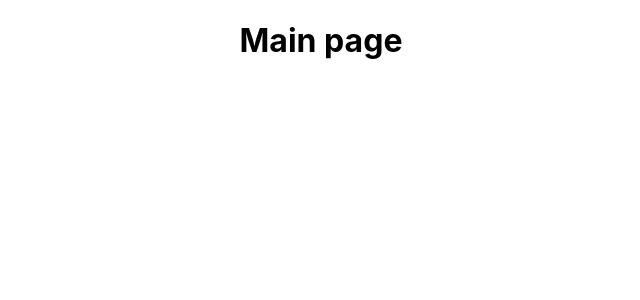
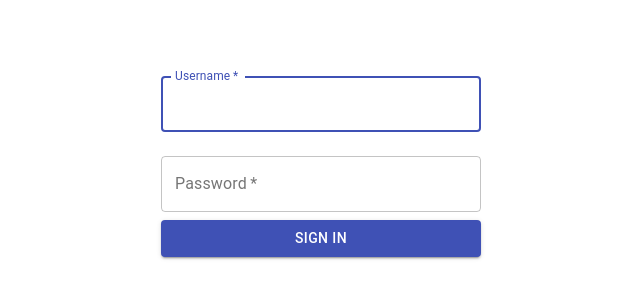
Before and after one commit to sergedontsa/poketext, a React (Create React App) app in the folder frontend/: page / in a window 1280 px wide. Shown: the top 300 px of the page, without its empty margins (319-959 px from the left). Built offline with nearby package versions, Linux system fonts and the light colour scheme.

Commit message:
added pages Login, main, pokemonselection, itemselection

```diff
--- a/frontend/src/App.js
+++ b/frontend/src/App.js
@@ -1,10 +1,23 @@
 import './App.css';
+import React, { Component } from 'react';
+import { BrowserRouter, Route, Switch } from 'react-router-dom';
+import Login from './Login';
+import Main from './Main';
+import PokemonSelection from "./PokemonSelection";
+import ItemSelection from "./ItemSelection";
+import Battle from "./Battle";
 
-function App() {
+function App(){
   return (
-    <div className="App">
-      <h1>Main page</h1>
-    </div>
+    <main>
+        <Switch>
+            <Route path='/' component={Login} exact/>
+            <Route path='/main' component={Main}/>
+            <Route path='/pokemonselection' component={PokemonSelection}/>
+            <Route path='/itemselection' component={ItemSelection}/>
+            <Route path='/battle' component={Battle}/>
+        </Switch>
+    </main>
   );
 }
 
--- /dev/null
+++ b/frontend/src/ItemSelection.js
@@ -0,0 +1,13 @@
+import React, { useState } from "react";
+import Button from '@material-ui/core/Button';
+
+export default function PokemonSelection() {
+    return(
+        <div>
+            <Button
+                variant="contained"
+                color="primary">
+                Select Heal Potion</Button>
+        </div>
+    );
+}
--- /dev/null
+++ b/frontend/src/Login.css
@@ -0,0 +1,10 @@
+@media all and (min-width: 480px) {
+    .Login {
+        padding: 60px 0;
+    }
+
+    .Login form {
+        margin: 0 auto;
+        max-width: 320px;
+    }
+}
--- /dev/null
+++ b/frontend/src/Login.js
@@ -0,0 +1,52 @@
+import React, { useState } from "react";
+import TextField from '@material-ui/core/TextField';
+import Button from '@material-ui/core/Button';
+import "./Login.css";
+
+export default function Login() {
+    const [email, setEmail] = useState("");
+    const [password, setPassword] = useState("");
+
+    function validateForm() {
+        return email.length > 0 && password.length > 0;
+    }
+
+    function handleSubmit(event) {
+        event.preventDefault();
+    }
+
+    return (
+        <div className="Login">
+            <form onSubmit={handleSubmit}>
+                <TextField
+                    variant="outlined"
+                    margin="normal"
+                    required
+                    fullWidth
+                    id="username"
+                    label="Username"
+                    name="username"
+                    autoComplete="username"
+                    autoFocus
+                />
+                <TextField
+                    variant="outlined"
+                    margin="normal"
+                    required
+                    fullWidth
+                    name="password"
+                    label="Password"
+                    type="password"
+                    id="password"
+                    autoComplete="current-password"
+                />
+                <Button
+                    type="submit"
+                    fullWidth
+                    variant="contained"
+                    color="primary"
+                >Sign In</Button>
+            </form>
+        </div>
+    );
+}
--- /dev/null
+++ b/frontend/src/Main.css
@@ -0,0 +1,7 @@
+.container {
+    background-color: lightgray;
+    height: 300px;
+    margin-left: 10%;
+    margin-right: 10%;
+    position: center;
+}
--- /dev/null
+++ b/frontend/src/Main.js
@@ -0,0 +1,64 @@
+import React, { useState } from "react";
+import "./Main.css";
+import {Link} from "react-router-dom";
+import Button from '@material-ui/core/Button';
+
+export default function Main() {
+    return(
+        <div className='container'>
+            <Link
+                to="/PokemonSelection"
+                style={{ textDecoration: 'none', color: 'white' }}>
+                    <Button
+                        variant="contained"
+                        color="primary">
+                            Get Pokemon
+                    </Button>
+            </Link>
+            <br/>
+            <br/>
+            <Link
+                to="/itemselection"
+                style={{ textDecoration: 'none', color: 'white' }}>
+                    <Button
+                        variant="contained"
+                        color="primary">
+                            Get Items
+                    </Button>
+            </Link>
+            <br/>
+            <br/>
+            <Link
+                to="/battle"
+                style={{ textDecoration: 'none', color: 'white' }}>
+                    <Button
+                        variant="contained"
+                        color="primary">
+                            Battle
+                    </Button>
+            </Link>
+            <br/>
+            <br/>
+            <Link
+                to=""
+                style={{ textDecoration: 'none', color: 'white' }}>
+                    <Button
+                        variant="contained"
+                        color="primary">
+                            Check Stats
+                    </Button>
+            </Link>
+            <br/>
+            <br/>
+            <Link
+                to=""
+                style={{ textDecoration: 'none', color: 'white' }}>
+                    <Button
+                        variant="contained"
+                        color="primary">
+                            Logout
+                    </Button>
+            </Link>
+        </div>
+    );
+}
--- /dev/null
+++ b/frontend/src/PokemonSelection.js
@@ -0,0 +1,15 @@
+import React, { useState } from "react";
+import { makeStyles } from '@material-ui/core/styles';
+import Button from '@material-ui/core/Button';
+
+export default function PokemonSelection() {
+    return(
+        <div>
+            <Button
+                variant="contained"
+                color="primary">
+                Randomize a Pokemon
+            </Button>
+        </div>
+    );
+}
```
Also changed, not shown: frontend/package.json (+8 -2 lines), frontend/src/index.js (+4 -3 lines), frontend/src/Battle.js (added), 1 other file (tests, documents, lock files or other folders).
